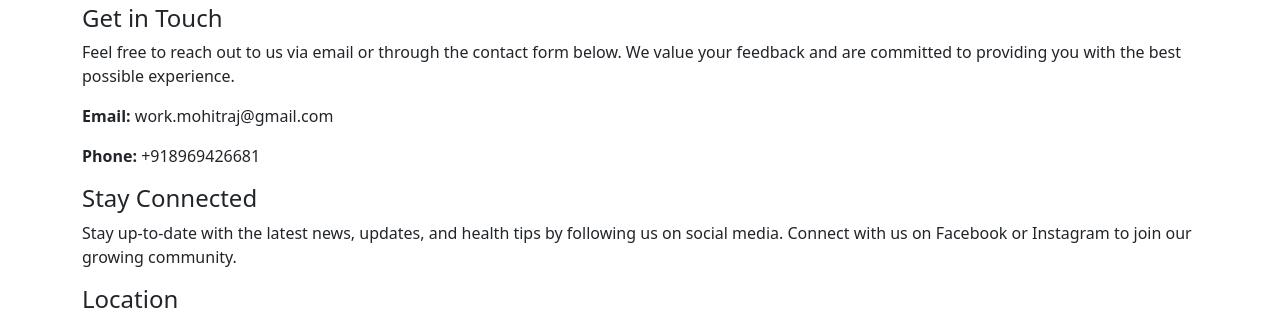
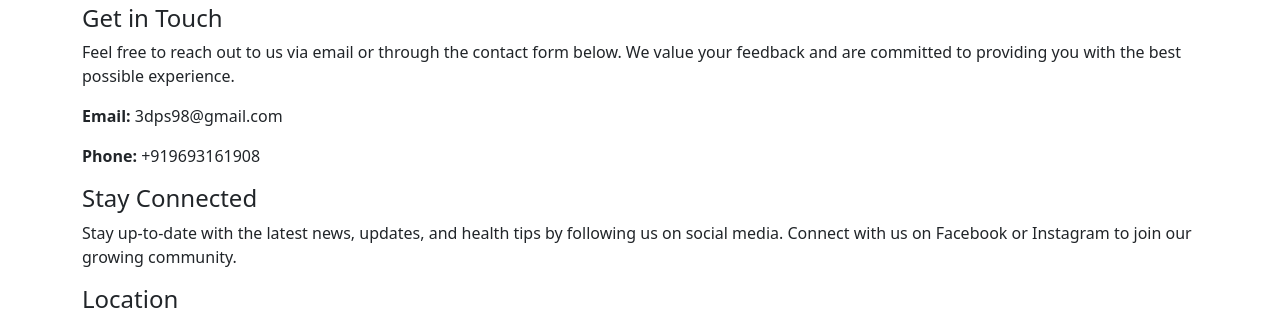
Before and after one commit to deepak123-surya/Ai-doctor, a Flask app: page /contact in a window 1280 px wide. Shown: the part 198-512 px from the top of the page. Run offline with Flask 2, Linux system fonts and the light colour scheme; parts of the project's set-up code (start-up, migrations or seed data) failed here and were passed over.

Commit message:
Update contact.html

```diff
--- a/templates/contact.html
+++ b/templates/contact.html
@@ -21,8 +21,8 @@
 </h4>
 <p>Feel free to reach out to us via email or through the contact form below. We value your feedback and are committed to providing you with the best possible experience.
 </p>
-<p><b>Email:</b> work.mohitraj@gmail.com</p>
-<p><b>Phone:</b> +918969426681</p>
+<p><b>Email:</b> 3dps98@gmail.com</p>
+<p><b>Phone:</b> +919693161908</p>
 
 
 <h4>Stay Connected</h4>
```
